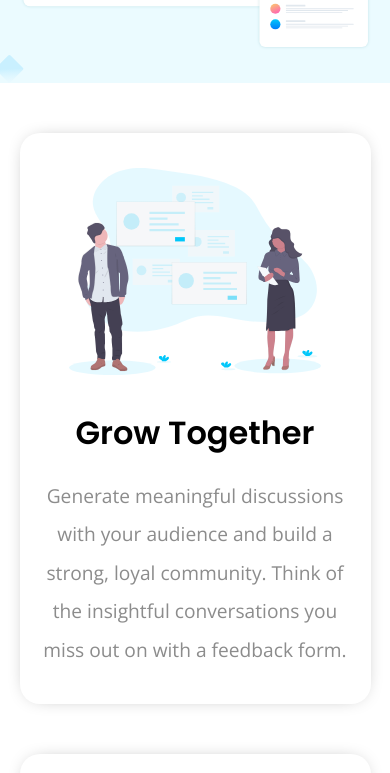
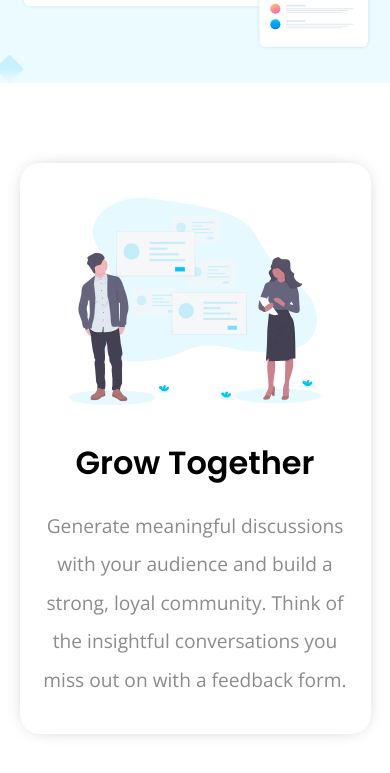
Before and after one commit to pritulgohil/huddle-full-page, a plain HTML site: page index.html in a window 390 px wide. Shown: the part 761-1534 px from the top of the page. Drawn offline with nearby package versions, Linux system fonts and the light colour scheme.

Commit message:
Update styles.css

```diff
--- a/styles.css
+++ b/styles.css
@@ -13,6 +13,7 @@
     width:100%;
     height:100vh;
 }
+
 
 @media only screen and (max-width: 810px){
     .main{
@@ -216,6 +217,12 @@ p{
     box-shadow: 0px 0px 20px -10px rgba(130,130,130,1);
 }
 
+@media only screen and (max-width: 390px){
+    .card1{
+        margin-top:80px;
+    }
+}
+
 .item1{
     display: flex;
     justify-content: center;
@@ -252,10 +259,6 @@ p{
 }
 
 @media only screen and (max-width: 810px){
-    .card1{
-        margin-top:50px;
-    }
-
     .flap2 img{
         width:80%;
     }
```
